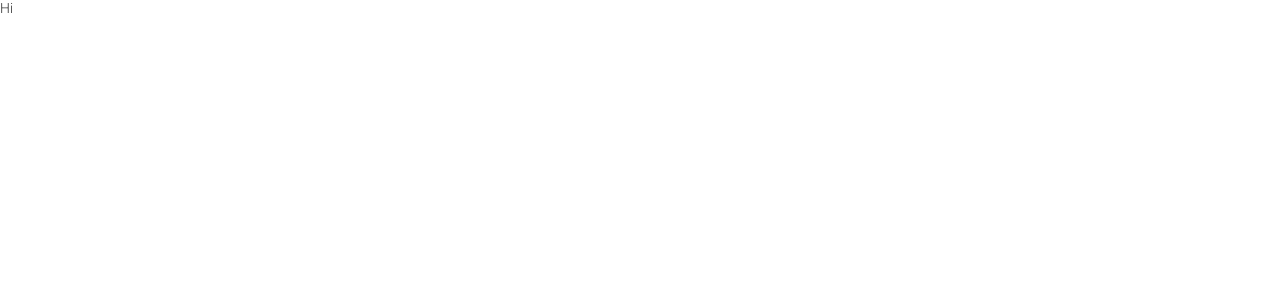
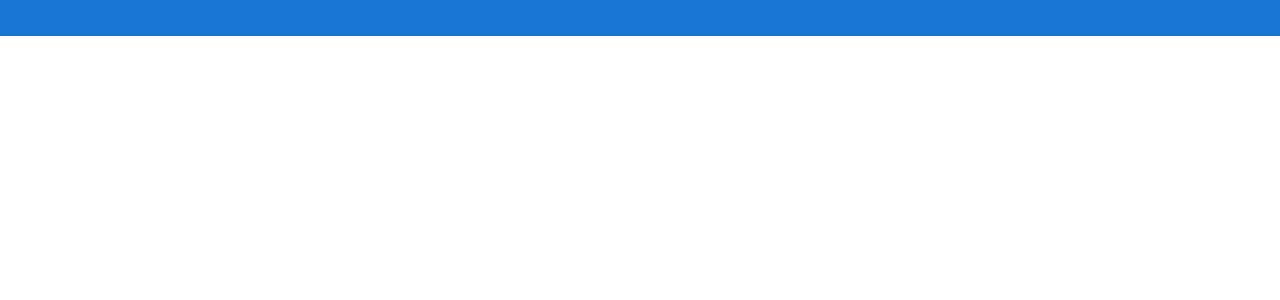
Before and after one commit to sunnyzanchi/tape-recorder, a Vue app: page /#/ in a window 1280 px wide. Shown: the top 300 px of the page. Built offline with nearby package versions, Linux system fonts and the light colour scheme.

Commit message:
Added header and tracklist, set mount to dispatch action to retrieve tracks

```diff
--- /dev/null
+++ b/src/js/components/Header.vue
@@ -0,0 +1,23 @@
+<style scoped>
+  h1 {
+    margin: 0;
+  }
+  .header {
+    background: #1976d2;
+    color: #fff;
+    margin: 0;
+    padding: 18px;
+  }
+</style>
+<template functional>
+  <div class="header">
+    <h1>{{title}}</h1>
+  </div>
+</template>
+<script>
+export default {
+  props: {
+    title: String
+  }
+}
+</script>
--- /dev/null
+++ b/src/js/components/TrackList.vue
@@ -0,0 +1,15 @@
+<style>
+
+</style>
+<template>
+
+</template>
+<script>
+import { mapState } from 'vuex';
+
+export default {
+  computed: {
+    ...mapState(['tracks'])
+  }
+}
+</script>
--- a/src/js/pages/index.vue
+++ b/src/js/pages/index.vue
@@ -2,17 +2,21 @@
 </style>
 <template>
   <div>
-    <p>Hi</p>
+    <Header title="Tape Recorder"/>
+    <TrackList />
   </div>
 </template>
 <script>
-console.log('hit');
+import Header from '../components/Header.vue';
+import TrackList from '../components/TrackList.vue';
+
 export default {
-  data() {
-    return {};
+  components: {
+    Header,
+    TrackList
   },
   mounted() {
-
+    this.$store.dispatch('getTracks');
   }
 }
 </script>
```
